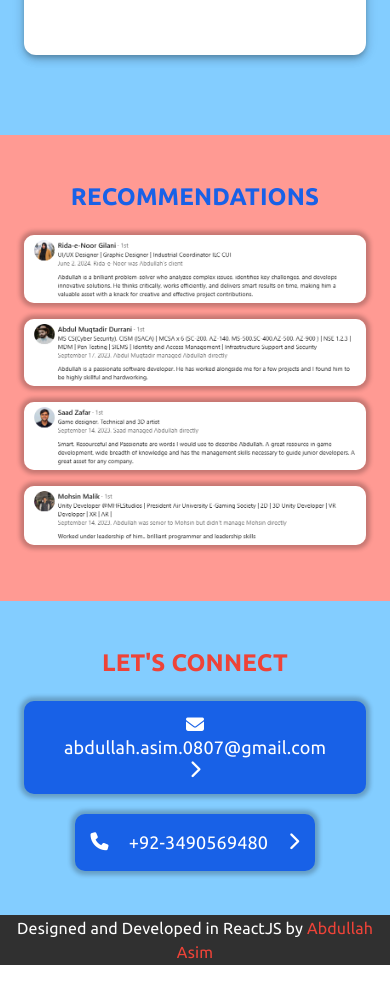
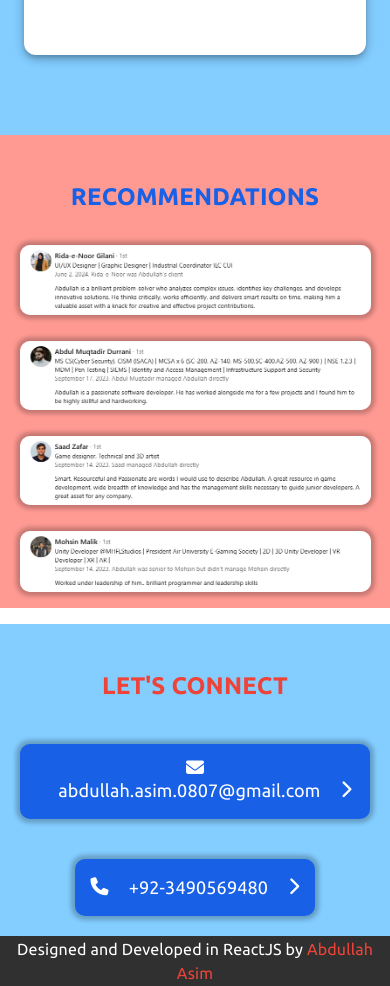
Before and after one commit to TheProProgrammer/Portfolio, a React (Create React App) app: page / in a window 390 px wide. Shown: the part 5600-6586 px from the top of the page. Before the commit the page ends 6565 px from the top, so only its background shows below. Built offline with nearby package versions, Linux system fonts and the light colour scheme.

Commit message:
fix responsiveness

```diff
--- a/src/App.css
+++ b/src/App.css
@@ -261,30 +261,29 @@ a{
 
 
 .recommendations{
-  padding: 24px;
+  padding-top: 24px;
   background-color: #ff9a93;
 }
 .recommendationsList{
-  padding: ;
   text-align: center;
-
   align-items: center;
   padding: 0px;
   padding-inline-start: 0px;
 }
 .recommendation{
-  width: 100%;
+  width: 90%;
+  object-fit: contain;
   max-width: 800px;
   border-radius: 10px;
   box-shadow: 0px 0px 4px 4px #0000003a;
-  margin-bottom: 10px;
+  margin: 10px;
 }
 .recommendation:hover{
   box-shadow: 0px 0px 4px 4px #9EE3F0;
 }
 
 .connect{
-  padding: 24px;
+  padding-top: 24px;
   background-color: #83cdff;
   .connectButtons{
     display: flex;
@@ -304,7 +303,7 @@ a{
       padding: 15px;
       border-radius: 10px;
       font-size: large;
-      margin-bottom: 20px;
+      margin: 20px;
 
       box-shadow: 0px 0px 4px 4px #0000003a;
 
```
